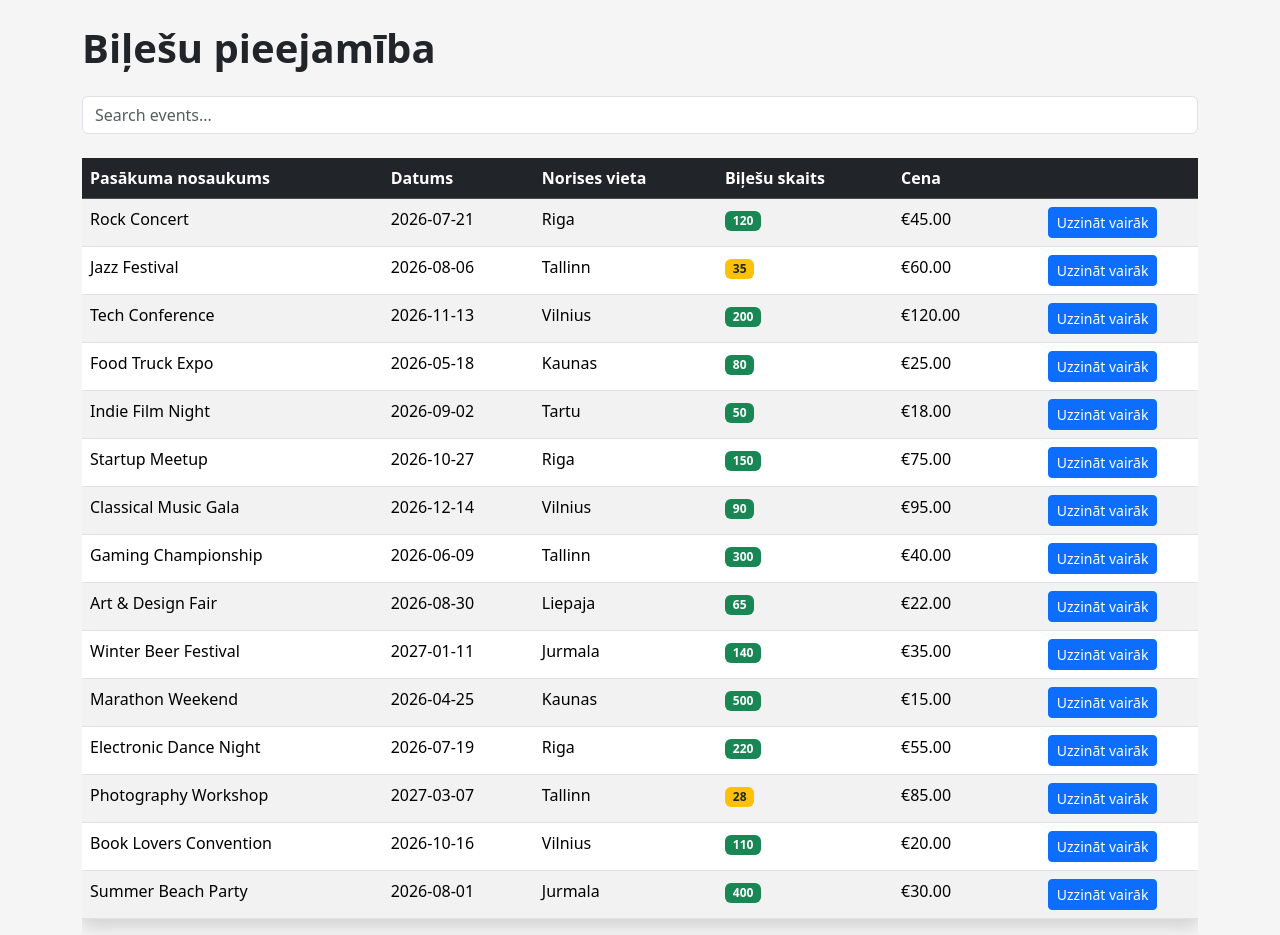
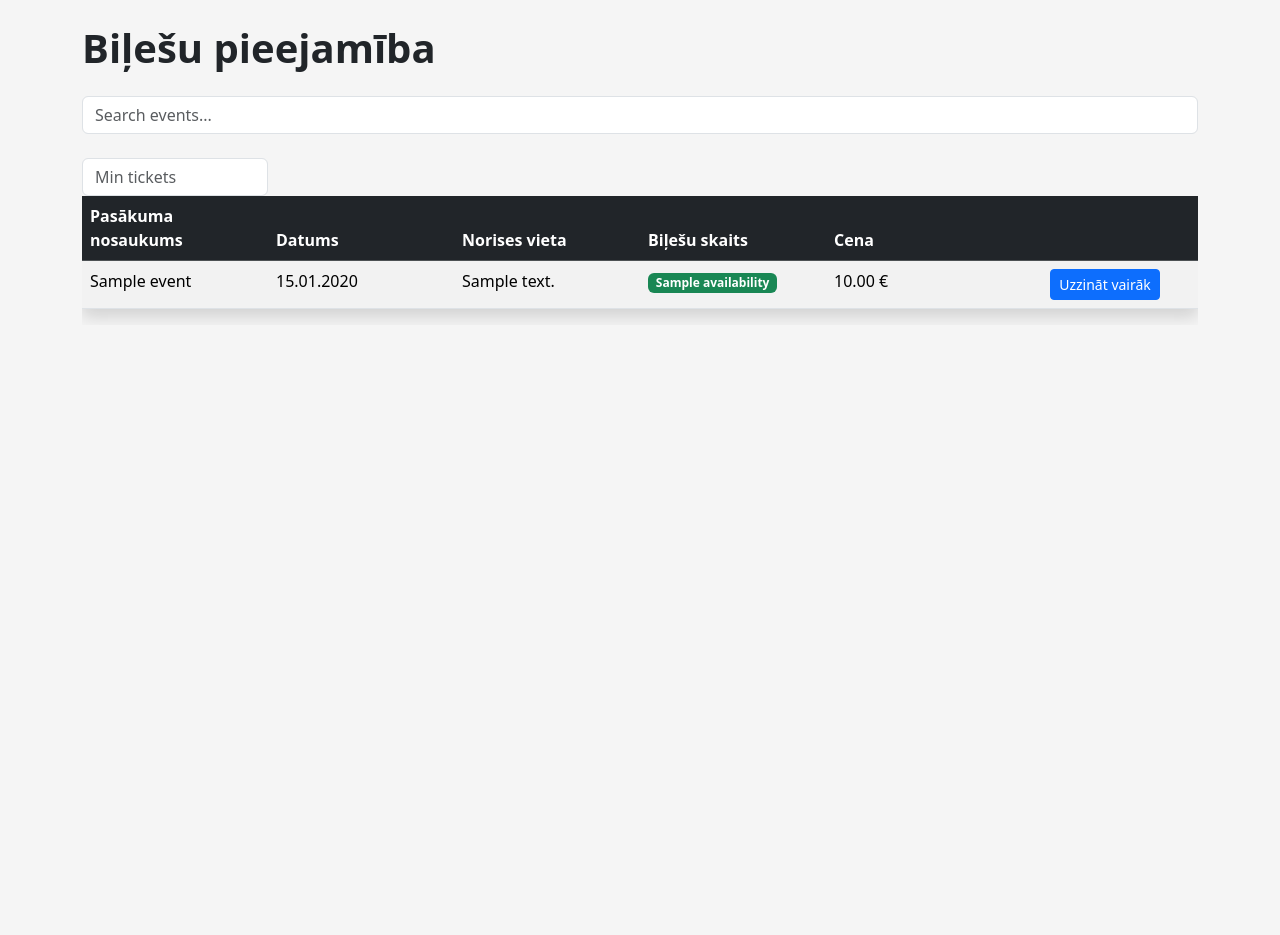
Before and after one commit to nikolashenrijskunce/Pasakumu-brivo-vietu-monitoringa-risinajums, a FastAPI app: page / in a window 1280 px wide. After the commit the page ends 321 px from the top, so only its background shows below. Run offline with FastAPI, Linux system fonts and the light colour scheme; a database or web service that is not in the repository returns one stand-in record (values such as "Sample title"); some libraries are stand-ins or nearby versions.

Commit message:
Projekts pabeigts

```diff
--- a/backend/main.py
+++ b/backend/main.py
@@ -1,6 +1,9 @@
 from fastapi import FastAPI, Request
 from fastapi.templating import Jinja2Templates
 from fastapi.staticfiles import StaticFiles
+import psycopg2
+from psycopg2.extras import RealDictCursor
+from database import get_connection
 
 # Izveido pprogrammas objektu
 app = FastAPI()
@@ -10,133 +13,32 @@ templates = Jinja2Templates(directory="templates")
 app.mount("/static", StaticFiles(directory="static"), name="static")
 
 
-# TODO: DELETE Fake data for now
-events = [
-    {
-        "id": 1,
-        "name": "Rock Concert",
-        "date": "2026-07-21 19:30:00",
-        "city": "Riga",
-        "availability": 120,
-        "price": 45
-    },
-    {
-        "id": 2,
-        "name": "Jazz Festival",
-        "date": "2026-08-06 18:00:00",
-        "city": "Tallinn",
-        "availability": 35,
-        "price": 60
-    },
-    {
-        "id": 3,
-        "name": "Tech Conference",
-        "date": "2026-11-13 09:00:00",
-        "city": "Vilnius",
-        "availability": 200,
-        "price": 120
-    },
-    {
-        "id": 4,
-        "name": "Food Truck Expo",
-        "date": "2026-05-18 12:00:00",
-        "city": "Kaunas",
-        "availability": 80,
-        "price": 25
-    },
-    {
-        "id": 5,
-        "name": "Indie Film Night",
-        "date": "2026-09-02 20:15:00",
-        "city": "Tartu",
-        "availability": 50,
-        "price": 18
-    },
-    {
-        "id": 6,
-        "name": "Startup Meetup",
-        "date": "2026-10-27 17:45:00",
-        "city": "Riga",
-        "availability": 150,
-        "price": 75
-    },
-    {
-        "id": 7,
-        "name": "Classical Music Gala",
-        "date": "2026-12-14 19:00:00",
-        "city": "Vilnius",
-        "availability": 90,
-        "price": 95
-    },
-    {
-        "id": 8,
-        "name": "Gaming Championship",
-        "date": "2026-06-09 10:30:00",
-        "city": "Tallinn",
-        "availability": 300,
-        "price": 40
-    },
-    {
-        "id": 9,
-        "name": "Art & Design Fair",
-        "date": "2026-08-30 14:00:00",
-        "city": "Liepaja",
-        "availability": 65,
-        "price": 22
-    },
-    {
-        "id": 10,
-        "name": "Winter Beer Festival",
-        "date": "2027-01-11 16:00:00",
-        "city": "Jurmala",
-        "availability": 140,
-        "price": 35
-    },
-    {
-        "id": 11,
-        "name": "Marathon Weekend",
-        "date": "2026-04-25 07:00:00",
-        "city": "Kaunas",
-        "availability": 500,
-        "price": 15
-    },
-    {
-        "id": 12,
-        "name": "Electronic Dance Night",
-        "date": "2026-07-19 22:00:00",
-        "city": "Riga",
-        "availability": 220,
-        "price": 55
-    },
-    {
-        "id": 13,
-        "name": "Photography Workshop",
-        "date": "2027-03-07 11:00:00",
-        "city": "Tallinn",
-        "availability": 28,
-        "price": 85
-    },
-    {
-        "id": 14,
-        "name": "Book Lovers Convention",
-        "date": "2026-10-16 13:30:00",
-        "city": "Vilnius",
-        "availability": 110,
-        "price": 20
-    },
-    {
-        "id": 15,
-        "name": "Summer Beach Party",
-        "date": "2026-08-01 21:00:00",
-        "city": "Jurmala",
-        "availability": 400,
-        "price": 30
-    }
-]
-
 
 @app.get("/")
 def home(request: Request):
+    conn = get_connection()
+    cur = conn.cursor(cursor_factory=RealDictCursor)
+
+    cur.execute("""
+    SELECT
+    e.id AS id,
+    e.title AS name,
+    e.date AS date,
+    v.address AS address,
+    SUM(t.count) AS availability,
+    MIN(t.price) AS min_price,
+    MAX(t.price) AS max_price
+
+    FROM events e
+    JOIN venues v ON v.id = e.venue_id
+    JOIN tickets t ON t.event_id = e.id
+
+    GROUP BY e.id, e.title, e.date, v.address
+    ORDER BY e.date;""")
+
+    events = cur.fetchall()
+    cur.close()
+    conn.close()
 
     # dod index.html failu un sarakstu ar visiem notikumiem un to informacija
     return templates.TemplateResponse(
@@ -148,18 +50,55 @@ def home(request: Request):
 
 @app.get("/event/{event_id}")
 def event_details(request: Request, event_id: int):
+    conn = get_connection()
+    cur = conn.cursor(cursor_factory=RealDictCursor)
 
-    # atrod informaciju par to event, kam atbilst doatis event_id
-    event = next(
-        (e for e in events if e["id"] == event_id),
-        None
-    )
+    cur.execute("""
+                SELECT e.id,
+                       e.title,
+                       e.description,
+                       e.date,
+                       e.sales_start,
+                       e.sales_end,
+                       e.language,
+
+                       v.name AS venue_name,
+                       v.address,
+                       v.latitude,
+                       v.longitude
+
+                FROM events e
+                         JOIN venues v ON v.id = e.venue_id
+
+                WHERE e.id = %s
+                """, (event_id,))
+
+    event = cur.fetchone()
+
+    cur.execute("""
+                SELECT category,
+                       price,
+                       count,
+                       checked_on
+
+                FROM tickets
+
+                WHERE event_id = %s
+
+                ORDER BY price
+                """, (event_id,))
+
+    tickets = cur.fetchall()
+
+    cur.close()
+    conn.close()
 
     return templates.TemplateResponse(
         request=request,
         name="event.html",
         context={
-            "event": event
+            "event": event,
+            "tickets": tickets
         }
     )
 
--- /dev/null
+++ b/backend/requirements.txt
@@ -0,0 +1,4 @@
+fastapi
+uvicorn
+psycopg2-binary
+jinja2
--- a/backend/static/style.css
+++ b/backend/static/style.css
@@ -21,3 +21,17 @@ th {
 .event-row:hover {
     transform: scale(1.005);
 }
+
+.event-name {
+    max-width: 250px;
+    width: 250px;
+    white-space: nowrap !important;
+    white-space: nowrap;
+    overflow: hidden;
+    text-overflow: ellipsis;
+}
+
+.fixed-table {
+    table-layout: fixed;
+    width: 100%;
+}
--- a/backend/templates/index.html
+++ b/backend/templates/index.html
@@ -11,9 +11,18 @@
     <h1 class="mb-4">Biļešu pieejamība</h1>
     <!-- Meklesana -->
     <input type="text" id="searchInput" class="form-control mb-4" placeholder="Search events..." >
+
+    <div class="col-md-2">
+        <input
+            type="number"
+            id="minTicketsFilter"
+            class="form-control"
+            placeholder="Min tickets"
+        >
+    </div>
     <!-- Saraksts kvadratu formata -->
     <div class="table-responsive">
-        <table class="table table-striped table-hover shadow">
+        <table class="table table-striped table-hover shadow fixed-table">
 
             <thead class="table-dark">
                 <tr>
@@ -29,9 +38,9 @@
 
                 {% for event in events %}
                 <tr class="event-row">
-                    <td>{{ event.name }}</td>
-                    <td>{{ event.date[:10] }}</td>
-                    <td>{{ event.city }}</td>
+                    <td class="event-name" title="{{ event.name }}">{{ event.name }}</td>
+                    <td>{{ event.date.strftime("%d.%m.%Y") }}</td>
+                    <td>{{ event.address }}</td>
                     <td>
 
                         {% if event.availability < 20 %}
@@ -43,7 +52,13 @@
                         {% endif %}
 
                     </td>
-                    <td>€{{ "%.2f"|format(event.price) }}</td>
+                    <td>
+                    {% if event.min_price == event.max_price %}
+                        {{ "%.2f"|format(event.min_price) }} €
+                    {% else %}
+                        {{ "%.2f"|format(event.min_price) }}-{{ "%.2f"|format(event.max_price) }} €
+                    {% endif %}
+                    </td>
                     <td class="text-center"><a href="/event/{{ event.id }}" class="btn btn-sm btn-primary">Uzzināt vairāk</a></td>
                 </tr>
                 {% endfor %}
```
Also changed, not shown: backend/database.py (+11 -0 lines), backend/templates/event.html (+156 -8 lines), docker-compose.yml (added, +35 -0 lines), 1 other file.
